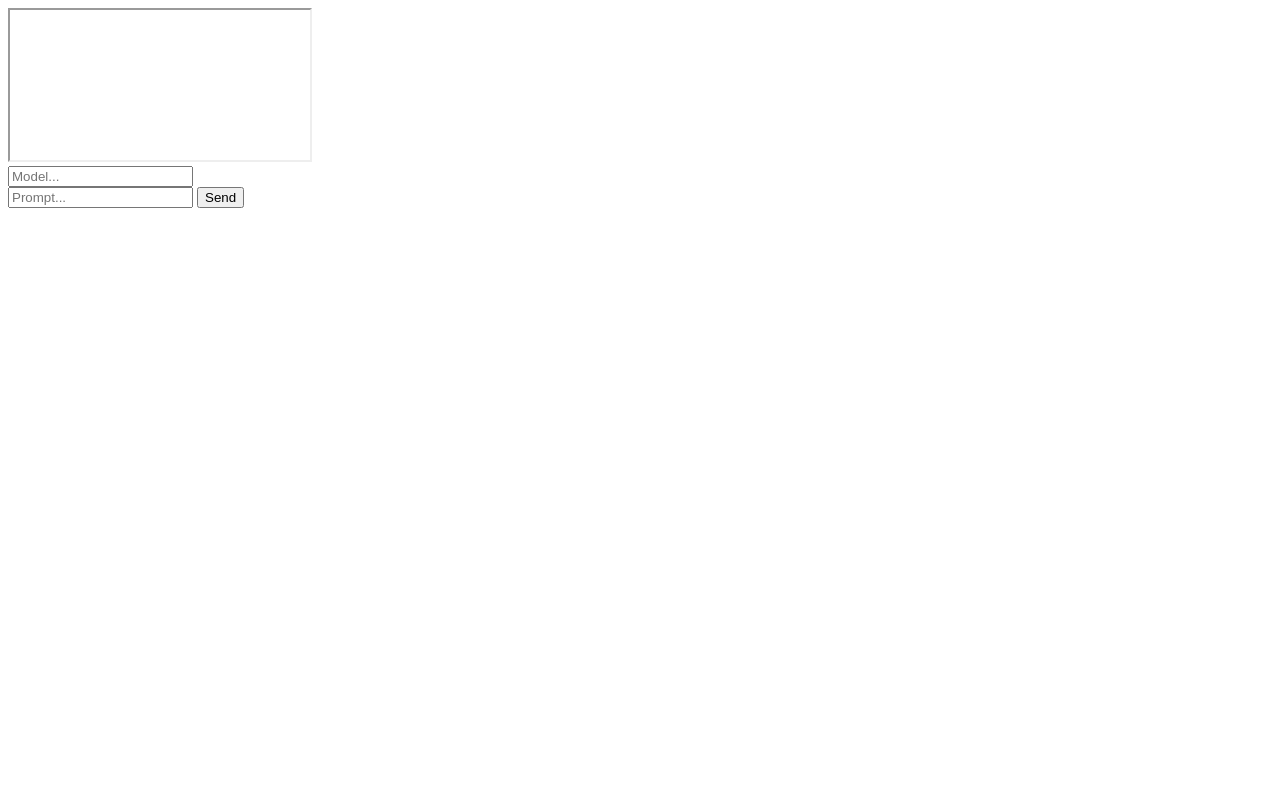
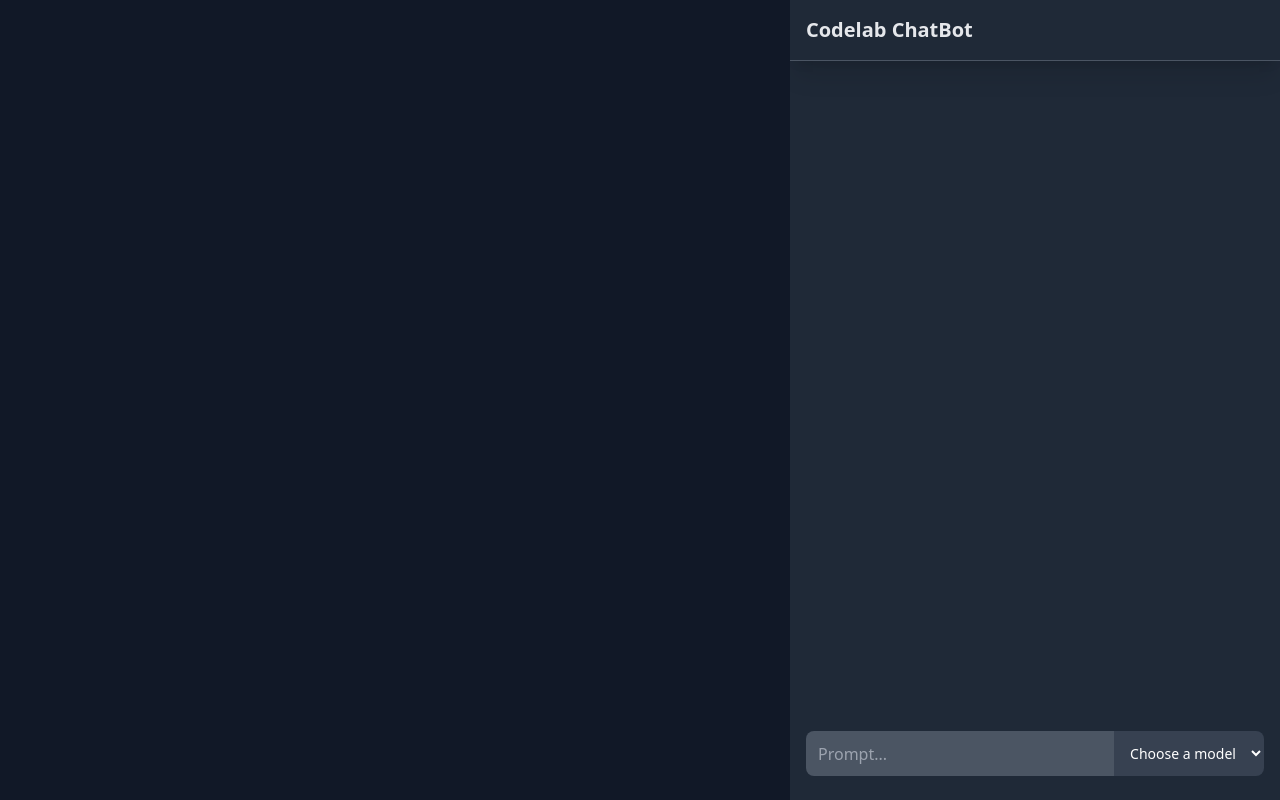
Before and after one commit to enzohideo/ARTBot, a website: page src/frontend/index.html in a window 1280 px wide. Drawn offline with nearby package versions, Linux system fonts and the light colour scheme.

Commit message:
feat: Style the frontend with Tailwind

```diff
--- a/src/frontend/index.html
+++ b/src/frontend/index.html
@@ -5,6 +5,8 @@
     <meta name="viewport" content="width=device-width, initial-scale=1" />
     <title></title>
     <script src="htmx.min.js"></script>
+    <!-- TODO: Use the CLI tool instead of the 'Play CDN' -->
+    <script src="https://cdn.tailwindcss.com"></script>
     <script>
       htmx.defineExtension("json-enc", {
         onEvent: function (name, evt) {
@@ -21,19 +23,48 @@
     </script>
   </head>
   <body>
-    <iframe id="view"></iframe>
-    <div>
-      <input type="text" id="model" name="model" placeholder="Model..." />
-      <div id="chat"></div>
-      <input type="text" id="prompt" name="prompt" placeholder="Prompt..." />
-      <button
-        hx-post="/api/prompt"
-        hx-include="#prompt, #model"
-        hx-ext="json-enc"
-        hx-swap="none"
-      >
-        Send
-      </button>
+    <div class="font-sans antialiased h-screen flex">
+      <div class="bg-gray-900 flex-auto block">
+        <iframe id="view"></iframe>
+      </div>
+      <div class="flex flex-1 flex-col bg-gray-800 overflow-hidden">
+        <!-- Top bar -->
+        <div
+          class="border-b text-xl border-gray-600 text-gray-200 font-bold flex px-4 py-4 flex-none shadow-xl"
+        >
+          Codelab ChatBot
+        </div>
+        <!-- Chat messages -->
+        <div class="px-6 flex-1 overflow-y-scroll" id="chat"></div>
+        <div class="pb-6 px-4 flex-none">
+          <div class="w-full inline-flex">
+            <input
+              type="text"
+              class="rounded-l-lg w-full disabled:bg-gray-700 bg-gray-600 disabled:text-gray-500 text-gray-200 focus:outline-none px-3"
+              id="prompt"
+              name="prompt"
+              hx-post="/api/prompt"
+              hx-vals='js:{model: document.getElementById("model").selectedOptions[0].value}'
+              hx-ext="json-enc"
+              hx-trigger="keyup[key=='Enter']"
+              hx-on::after-request="this.value=''"
+              hx-swap="none scroll:#chat:bottom"
+              hx-disabled-elt="this"
+              placeholder="Prompt..."
+            />
+            <form class="ml-auto rounded-r-lg">
+              <select
+                id="model"
+                hx-get="/api/model"
+                hx-trigger="click once"
+                class="rounded-r-lg bg-gray-700 text-gray-600 text-white text-sm text-center h-full p-3"
+              >
+                <option selected>Choose a model</option>
+              </select>
+            </form>
+          </div>
+        </div>
+      </div>
     </div>
   </body>
 </html>
```
Also changed, not shown: server.js (+31 -15 lines), src/backend/htmx.js (added, +23 -0 lines).
